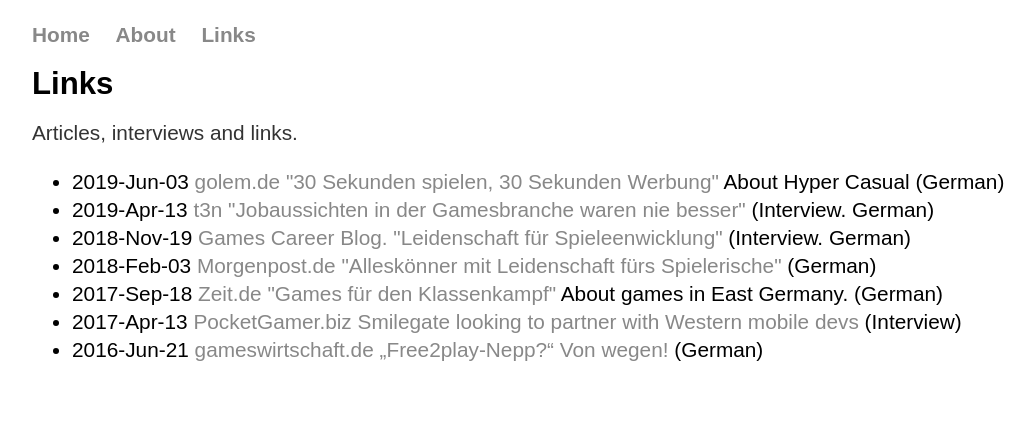
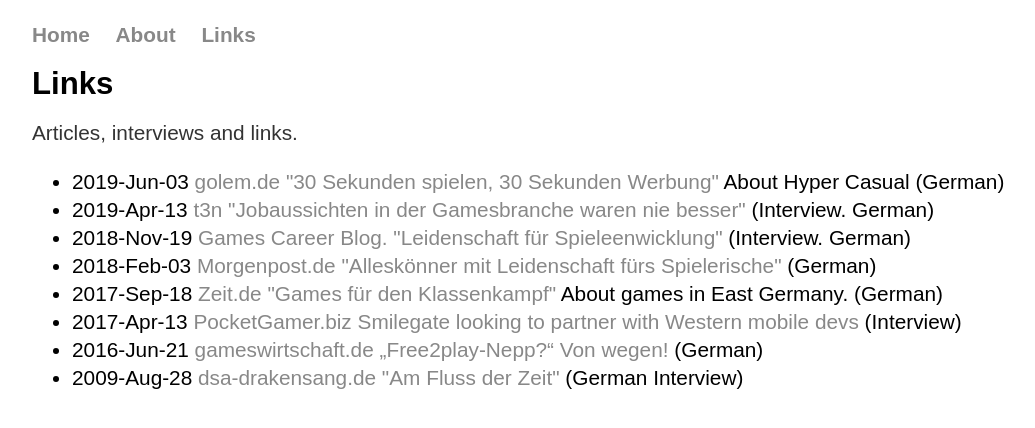
Before and after one commit to gebirgsbernd/gebirgsbernd.github.io, a Jekyll site: the page built from links.html, in a window 1280 px wide. Shown: the top 428 px of the page, without its empty margins (32-1067 px from the left). Built offline with Jekyll 4.4.1, drawn with Linux system fonts in a browser that asks for light colours; some web fonts are replaced.

Commit message:
link zu drakensang 2009

```diff
--- a/links.html
+++ b/links.html
@@ -60,6 +60,14 @@
     (German)
 </li>
 
+<li><span> 2009-Aug-28 </span>
+    <a
+        href="
+https://www.dsa-drakensang.de/?go=GamesComInterview1">
+dsa-drakensang.de "Am Fluss der Zeit"
+    </a>
+    (German Interview)
+</li>
 
 </ul>
 
```
